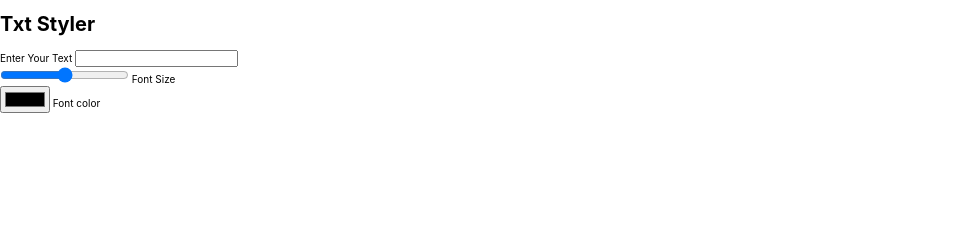
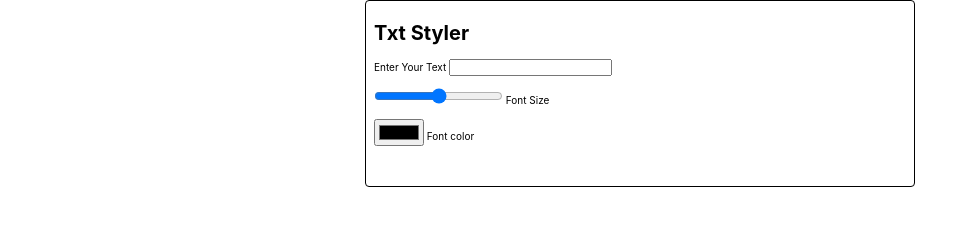
Before and after one commit to efoejean/HW-11-2, a website: page index.html in a window 1280 px wide. Shown: the whole page, without its empty margins (0-978 px from the left). Drawn offline with nearby package versions, Linux system fonts and the light colour scheme.

Commit message:
Update CSS with variales

```diff
--- a/style.css
+++ b/style.css
@@ -1,5 +1,30 @@
+:root {
+  --color: black;
+  --font-size: 10px;
+  --large-gap: 12px;
+}
+
 body {
-  font-family: -apple-system, BlinkMacSystemFont, "Segoe UI", Roboto, Oxygen,
-    Ubuntu, Cantarell, "Open Sans", "Helvetica Neue", sans-serif;
-  font-size: 10px;
+  border: solid thin black;
+  border-radius: 4px;
+  color: var(--color);
+  font-family: -apple-system, BlinkMacSystemFont, 'Segoe UI', Roboto, Oxygen,
+    Ubuntu, Cantarell, 'Open Sans', 'Helvetica Neue', sans-serif;
+  font-size: var(--font-size);
+  margin: 0 auto;
+  padding: 8px;
+  width: 550px;
 }
+p {
+  color: var(--color);
+  font-size: var(--font-size);
+}
+
+.flex {
+  display: flex;
+  gap: var(--medium-gap);
+}
+.flex--column {
+  flex-direction: column;
+  gap: var(--large-gap);
+}
```
